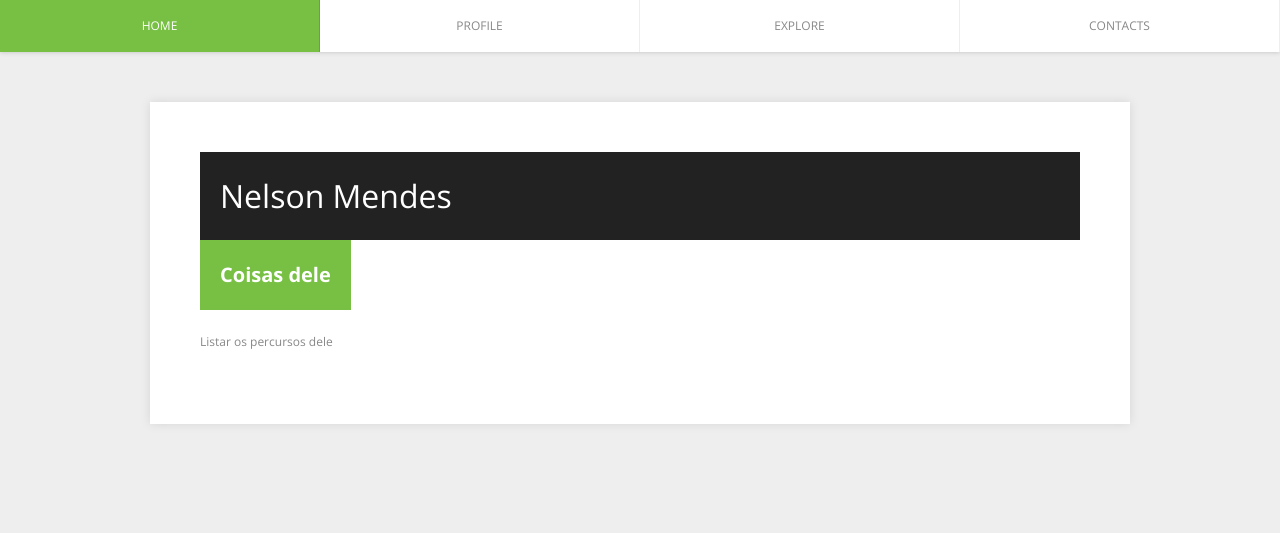
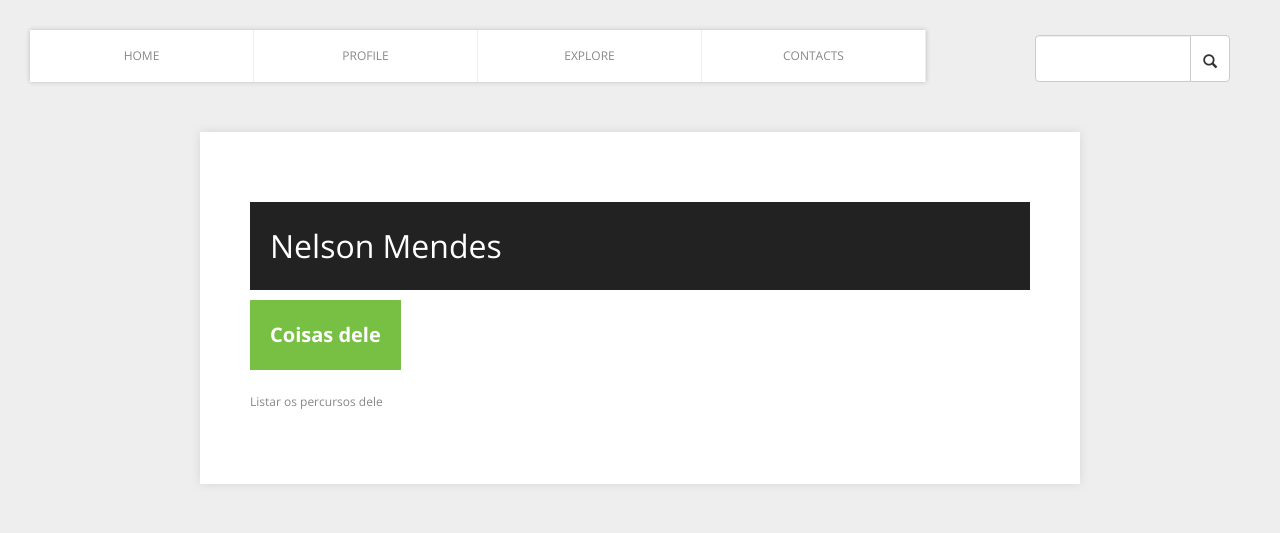
Before and after one commit to nelsonmendes/offtrek, a PHP site: page /pages/dashboard.php in a window 1280 px wide. Shown: the top 533 px of the page. Run offline with PHP 8.4, Linux system fonts and the light colour scheme; some libraries are stand-ins or nearby versions.

Commit message:
finally done layout with seacrh bar

```diff
--- a/css/style.css
+++ b/css/style.css
@@ -60,8 +60,10 @@ h2 {
 }
 /* Mobile Menu */
 .mobile-header {
+	margin-left: 30px;
+	margin-top: 30px;
 	line-height: 100%;
-	width: 100%;
+	width: 70%;
 	display: block;
 	position: relative;
 	z-index: 30;
@@ -112,49 +114,26 @@ h2 {
 .mobile-header ul li.active a {
 	border-right: 1px solid #63A832;
 }
-/* Mobile Menu */
-.mobile-menu {
-	/* background: #222222; */
-	margin: 0px;
-	padding: 30px;
-	width: 140px;
-	text-transform: none;
-	font-size: 12px;
-	position: absolute;
-	top: 72px;
-	bottom: 0px;
-	left: -200px; /* Hides Brief Menu Popup As JavaScript Loads */
-	z-index: 9998;
-	display: block;
-	height: 100%;
-	overflow: hidden;
-	color: #ffffff;
-}
-.mobile-menu.active {
-	height: auto;
-	overflow: visible;
-}
-.mobile-menu-bg {
-	background: #222222;
-	margin: 0px;
-	position: fixed;
-	width: 200px;
-	top: 0px;
-	bottom: 0px;
-	left: -200px; /* Hides Brief Menu Popup As JavaScript Loads */
-	z-index: 9997;
-	display: block;
-	height: 100%;
-	-webkit-box-shadow: inset 0px 0px 100px 0px rgba(0, 0, 0, 1);
-	box-shadow: inset 0px 0px 100px 0px rgba(0, 0, 0, 1);
-}
-.mobile-menu.active,
-.mobile-menu-bg.active {
-	display: block;
-}
+
+
 /* Floats */
 .clearfloat:after {
 	content: "";
 	display: table;
 	clear: both;
 }
+
+#sidebar {
+	width: 200px;
+	float: right;
+	margin-right: 50px;
+	padding: 5px 0 0 5px;
+}
+.size_inc{
+	height:47px;
+	display:table-cell;
+	vertical-align: middle;
+}
+.center-gly{
+	padding-bottom: 11px;
+}
--- a/pages/dashboard.php
+++ b/pages/dashboard.php
@@ -8,9 +8,22 @@
 	<script type="text/javascript" src="https://ajax.googleapis.com/ajax/libs/jquery/1.7.0/jquery.min.js"></script>
 	<!-- START CSS -->
 	<link href='http://fonts.googleapis.com/css?family=Open+Sans:700,300' rel='stylesheet' type='text/css'>
+	    <link href="../css/bootstrap.min.css" rel="stylesheet">
 	<link href='../css/style.css' rel='stylesheet' type='text/css'>
+
 </head>
 <body>
+	<div id="sidebar">
+            <div class="input-group custom-search-form">
+              <input type="text" class="form-control size_inc">
+              <span class="input-group-btn size_inc">
+              <button class="btn btn-default size_inc" type="button">
+              <span class="glyphicon glyphicon-search size_inc center-gly"></span>
+             </button>
+             </span>
+             </div><!-- /input-group -->
+	</div></div>
+	<div class="topbar">
 	<div class="mobile-header">
 	<ul class="clearfloat">
 		<li>
@@ -25,10 +38,8 @@
 		<li>
 			<a href="">Contacts</a>
 		</li>
-
 	</ul>
 </div>
-
 <div id="container-outer">
 
 	<div id="container">
```
